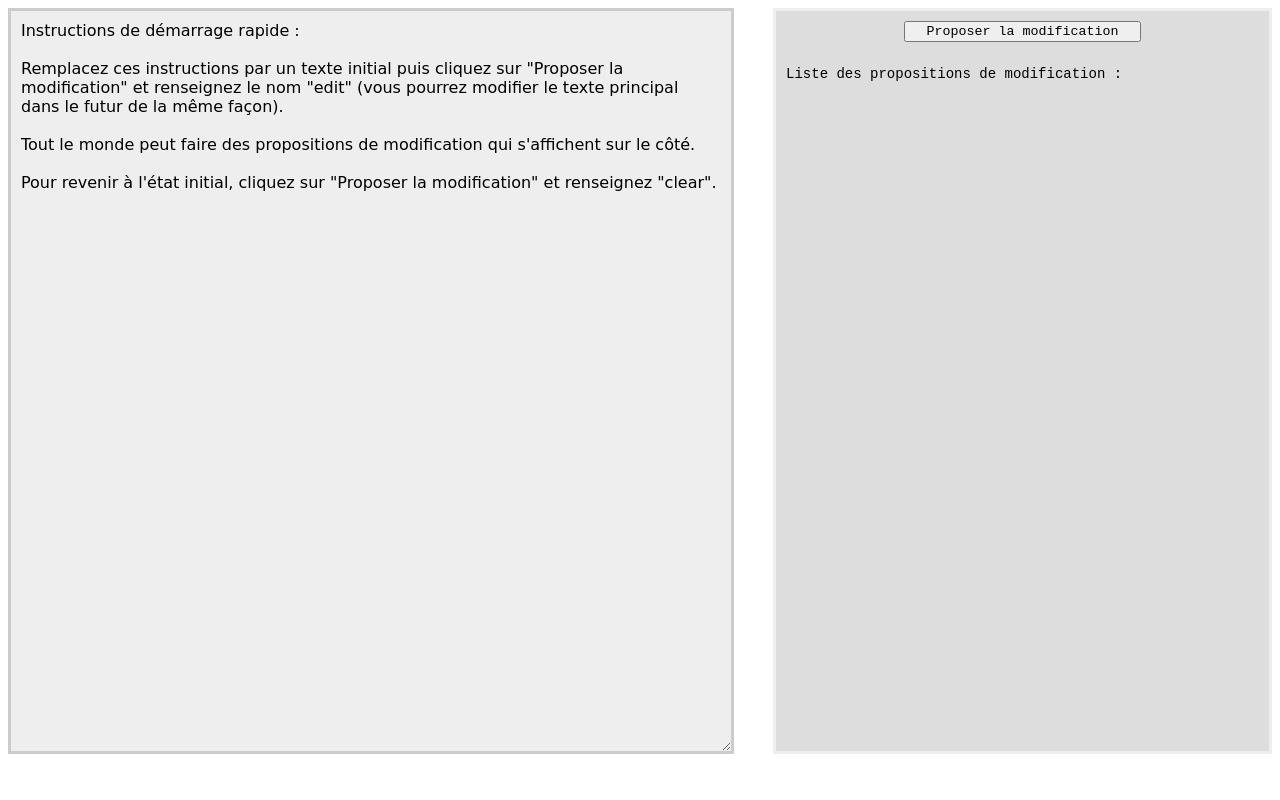
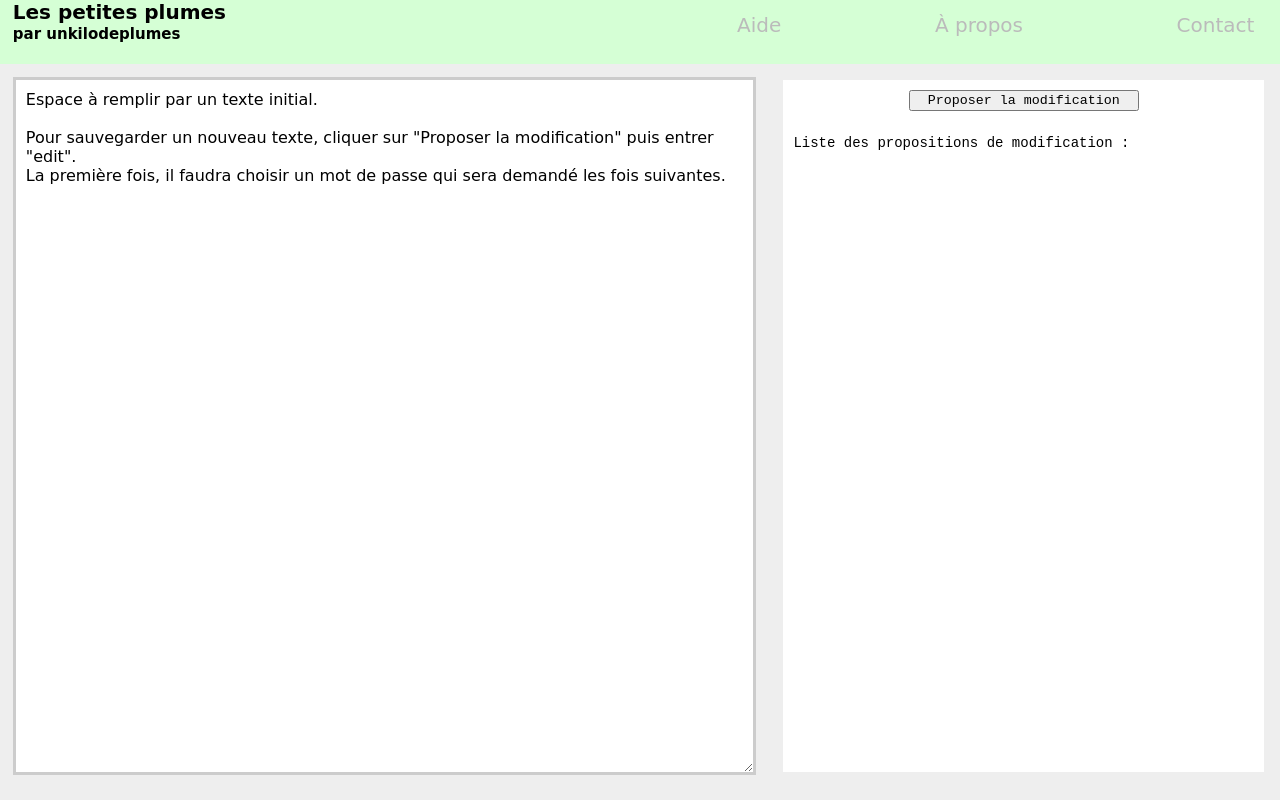
Before and after one commit to unkilodeplumes/petites-plumes, a plain HTML site: page index.html in a window 1280 px wide. Drawn offline with Linux system fonts and the light colour scheme.

Commit message:
menu bar, help, about and contact links

```diff
--- a/index.html
+++ b/index.html
@@ -7,6 +7,13 @@
   <link rel="stylesheet" href="style.css">
 </head>
 <body>
+  <header>
+    <h1>Les petites plumes</h1>
+    <a href="#" class="menu" id="contact">Contact</a>
+    <a href="#" class="menu" id="about">À propos</a>
+    <a href="#" class="menu" id="help">Aide</a>
+    <br><h2>par <a target="_blank" href="http://unkilodeplumes.fr">unkilodeplumes</a></h2>
+  </header>
   <div id="text"></div>
   <div id="edits">
     <button id="propose" type="button">Proposer la modification</button>
--- a/script.js
+++ b/script.js
@@ -9,7 +9,7 @@ var store = function() {
   // local attributes
   var versionNb = localStorage.versionNb || 0;
   var editNb = localStorage["editNb(" + versionNb + ")"] || 0;
-  const initialInfo = 'Instructions de démarrage rapide :\n\nRemplacez ces instructions par un texte initial puis cliquez sur "Proposer la modification" et renseignez le nom "edit" (vous pourrez modifier le texte principal dans le futur de la même façon).\n\nTout le monde peut faire des propositions de modification qui s\'affichent sur le côté.\n\nPour revenir à l\'état initial, cliquez sur "Proposer la modification" et renseignez "clear".'
+  const initialInfo = 'Espace à remplir par un texte initial.\n\nPour sauvegarder un nouveau texte, cliquer sur "Proposer la modification" puis entrer "edit".\nLa première fois, il faudra choisir un mot de passe qui sera demandé les fois suivantes.'
 
   var getEditNb = function() {
     return editNb;
@@ -77,9 +77,11 @@ var store = function() {
   };
 }();
 
-var alert = function(message) {
-  $("<p>" + message + "</p>").dialog({
+var alert = function(message, width) {
+  width = width ? width : 300;
+  $("<div>" + message + "</div>").dialog({
     resizable: false,
+    width: width,
     modal: true,
     buttons: {
       Ok: function() {
@@ -90,7 +92,7 @@ var alert = function(message) {
 };
 
 var confirm = function(message, callback) {
-  $("<p>" + message + "</p>").dialog({
+  $("<div>" + message + "</div>").dialog({
     resizable: false,
     modal: true,
     buttons: {
@@ -107,7 +109,7 @@ var confirm = function(message, callback) {
 
 var prompt = function(message, callback, password) {
   var type = password ? "password" : "text";
-  var dialog = $('<div><label for="prompt">' + message + '</label><br><input id="prompt" type="' + type + '" autocomplete="off"></div>').dialog({
+  var dialog = $('<div><p><label for="prompt">' + message + '</label><p><input id="prompt" type="' + type + '" autocomplete="off"></div>').dialog({
     autoOpen: false,
     resizable: false,
     modal: true,
@@ -136,9 +138,9 @@ var prompt = function(message, callback, password) {
 var passwordOk = function(toSet, callback) {
   if (store.noPassword()) {
     if (toSet) {
-      prompt("Choisissez un mot de passe :", function(value) {
+      prompt("Choisir un mot de passe :", function(value) {
         if (value === null) {
-          alert("Opération annulée !");
+          alert("<p>Opération annulée !");
         }
         else {
           store.setPassword(value);
@@ -151,12 +153,12 @@ var passwordOk = function(toSet, callback) {
     }
   }
   else {
-    prompt("Entrez le mot de passe :", function(password) {
+    prompt("Mot de passe ?", function(password) {
       if (store.checkPassword(password)) {
         callback();
       }
       else {
-        alert("Mot de passe incorrect !");
+        alert("<p>Mot de passe incorrect !");
       }
     }, true);
   }
@@ -209,7 +211,7 @@ $(document).ready(function() {
         activate();
       }
       else {
-        confirm("Attention : afficher la proposition de modification te fera perdre la modification en cours.", activate);
+        confirm("<p>Attention : afficher la proposition de modification annulera la modification en cours.", activate);
       }
     });
   };
@@ -242,14 +244,14 @@ $(document).ready(function() {
   // New edits are made possible
   $("#propose").click(function() {
     if (textUnchanged()) {
-      alert("Pas de modification en cours !");
+      alert("<p>Pas de modification en cours !");
       return;
     }
-    prompt("Donne un nom à la proposition de modification :", function(name) {
-      if (name === null || name === "") {
-        alert("La modification n'a pas été sauvegardée.")
+    prompt("Description de la proposition de modification :", function(name) {
+      if (name === null || name === "" || name === "reset" && $("textarea").val() !== "" || name === "edit" && $("textarea").val() === "") {
+        alert("<p>La modification n'a pas été sauvegardée.")
       }
-      else if (name === "clear") {
+      else if (name === "reset") {
         passwordOk(false, function() {
           store.clear();
           showText();
@@ -271,4 +273,20 @@ $(document).ready(function() {
     });
   });
 
+  // Menu
+  $("#help").click(function(e) {
+    e.preventDefault();
+    alert("<h2>Pour les élèves :</h2><p>Le texte principal est modifiable. On sauvegarde les changements en cliquant sur \"Proposer la modification\" et en lui donnant un nom.<p>Toutes les propositions de modification sont listées dans la colonne de droite. Un clic permet de les afficher, un autre clic de revenir au texte non modifié. Le texte n'est pas modifiable lors de l'affichage d'une proposition modification.<h2>Pour les profs :</h2><p>Les opérations suivantes sont protégées par un mot de passe.<p>Pour sauvegarder une nouvelle version du texte, il faut cliquer sur \"Proposer la modification\" puis entrer \"edit\".<p>Pour remettre l'outil à zéro (attention danger !), il faut supprimer le texte, cliquer sur \"Proposer la modification\" puis entrer \"reset\".", 500);
+  });
+
+  $("#about").click(function(e) {
+    e.preventDefault();
+    alert("<p>Les Petites Plumes est un site réalisé pour les élèves du Vallon de l'Oriol par Jules et Théo Zimmermann.<p>C'est un outil simplifié, issu d'<a target=\"_blank\" href=\"http://unkilodeplumes.fr\">unkilodeplumes</a>, le roman collaboratif.");
+  });
+
+  $("#contact").click(function(e) {
+    e.preventDefault();
+    alert("<p>Nous sommes ouverts à toutes les remarques, questions, etc. Notre adresse e-mail:<p><a href=\"mailto:contact@unkilodeplumes.fr\">contact@unkilodeplumes.fr</a>.");
+  });
+
 });
--- a/style.css
+++ b/style.css
@@ -2,19 +2,57 @@
    All rights reserved
 **/
 
-html {
-  height: 95%;
-  margin: auto;
+html, body {
+  height: 100%;
+  margin: 0;
+  padding: 0;
 }
 
 body {
-  height: calc(100% - 20px);
+  background-color: #eee;
+}
+
+header {
+  height: 8%;
+  background-color: rgb(213,255,213);
+  font-family: cursive;
+}
+
+header h1 {
+  display: inline;
+  margin-left: 1%;
+  font-size: 20px;
+}
+
+header h2 {
+  display: inline;
+  margin-left: 1%;
+  font-size: 15px;
+}
+
+header a {
+  text-decoration: none;
+  color: black;
+}
+
+header .menu {
+  float: right;
+  margin-left: 10%;
+  margin-right: 2%;
+  margin-top: 1%;
+  font-size: 20px;
+  color: #bbb;
+}
+
+header .menu:hover {
+  color: black;
 }
 
 #text {
   float: left;
-  width: calc(57% - 20px);
-  height: inherit;
+  width: 56%;
+  margin: 1%;
+  height: 84%;
 }
 
 #text > textarea, #text > p {
@@ -23,7 +61,7 @@ body {
   padding: 10px;
   width: 100%;
   height: 100%;
-  background-color: #eee;
+  background-color: white;
   font-family: cursive;
   font-size: 16px;
   overflow: scroll;
@@ -36,12 +74,12 @@ body {
 
 #edits {
   float: right;
-  width: calc(39% - 20px);
-  height: inherit;
+  width: 36%;
+  margin: 1%;
+  height: 84%;
   padding: 10px;
-  background-color: #ddd;
   border: solid #eee;
-  font-family: monospace;
+  background-color: white;
   overflow: scroll;
 }
 
```
